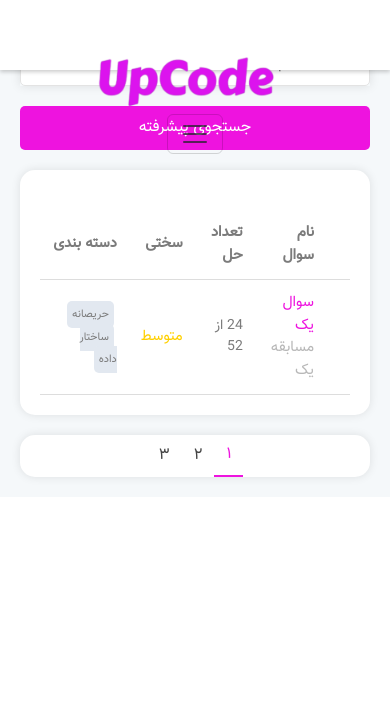
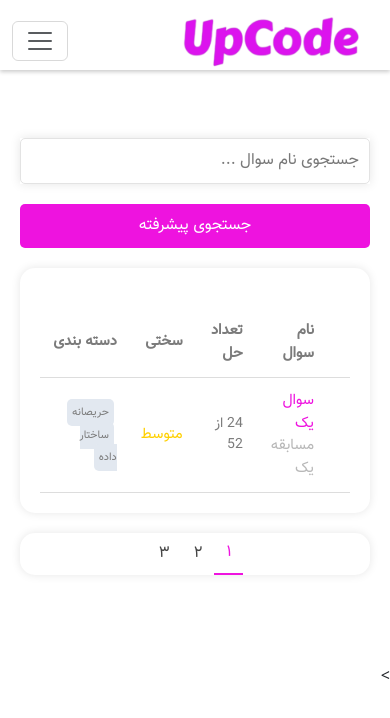
Before and after one commit to ali-hv/upcode, a Django app: template src/problemset/templates/problemset/problemset.html in a window 390 px wide. Shown: the top 718 px of the page. Run offline with Django 5.2, Linux system fonts and the light colour scheme; the template is opened without the code that fills it, so the values that code supplies are empty.

Commit message:
create Problemset view

```diff
--- a/src/config/urls.py
+++ b/src/config/urls.py
@@ -6,6 +6,7 @@ from django.conf.urls.static import static
 urlpatterns = [
     path('admin/', admin.site.urls),
     path('', include('home.urls')),
+    path('problemset', include('problemset.urls')),
 ]
 
 urlpatterns += static(settings.STATIC_URL, document_root=settings.STATIC_ROOT)
--- a/src/problemset/static/problemset/css/style.css
+++ b/src/problemset/static/problemset/css/style.css
@@ -1,10 +1,4 @@
-.main-container {
-    margin: 0;
-    padding: 0;
-    background-color: #F5F8FA;
-}
-
-.container {
+.problemset-container {
     max-width: 1200px;
     margin: 20px auto;
     padding: 20px;
@@ -206,15 +200,20 @@ tr .tags a:hover {
 
 
 @media (max-width: 768px) {
-    .container {
+    .problemset-container {
         flex-direction: column;
     }
 
     .filter-section {
         width: 100%;
-        margin-top: 20px;
+        margin-top: 260px;
         display: none;
-        margin-right: auto;
+        position: absolute; /* Change from 'relative' to 'absolute' */
+        top: 0; /* Position it at the top */
+        left: 0; /* Align with the left edge */
+        background-color: #fff;
+        border-radius: 15px;
+        box-shadow: 0 0 10px rgba(0, 0, 0, 0.1);
     }
 
     .table-container {
--- a/src/problemset/templates/problemset/problemset.html
+++ b/src/problemset/templates/problemset/problemset.html
@@ -7,8 +7,8 @@
 
 <link rel="stylesheet" href="{% static 'problemset/css/style.css' %}">
 
-<div class="main-container">
-    <div class="container" dir="ltr">
+<section class="py-5 head">
+    <div class="problemset-container" dir="ltr">
         <div class="table-container" dir="rtl">
             <div class="search-box">
                 <i class="bi bi-search"></i>
@@ -94,7 +94,7 @@
             </div>
         </div>
     </div>
-</div>
+</section>>
 
 <script>
     function toggleFilterSection() {
--- /dev/null
+++ b/src/problemset/urls.py
@@ -0,0 +1,9 @@
+from django.urls import path
+
+from .views import Problemset
+
+app_name = "problemset"
+
+urlpatterns = [
+    path("", Problemset.as_view(), name="problemset"),
+]
--- a/src/problemset/views.py
+++ b/src/problemset/views.py
@@ -1,3 +1,5 @@
-from django.shortcuts import render
+from django.views.generic import TemplateView
 
-# Create your views here.
+
+class Problemset(TemplateView):
+    template_name = "problemset/problemset.html"
```
